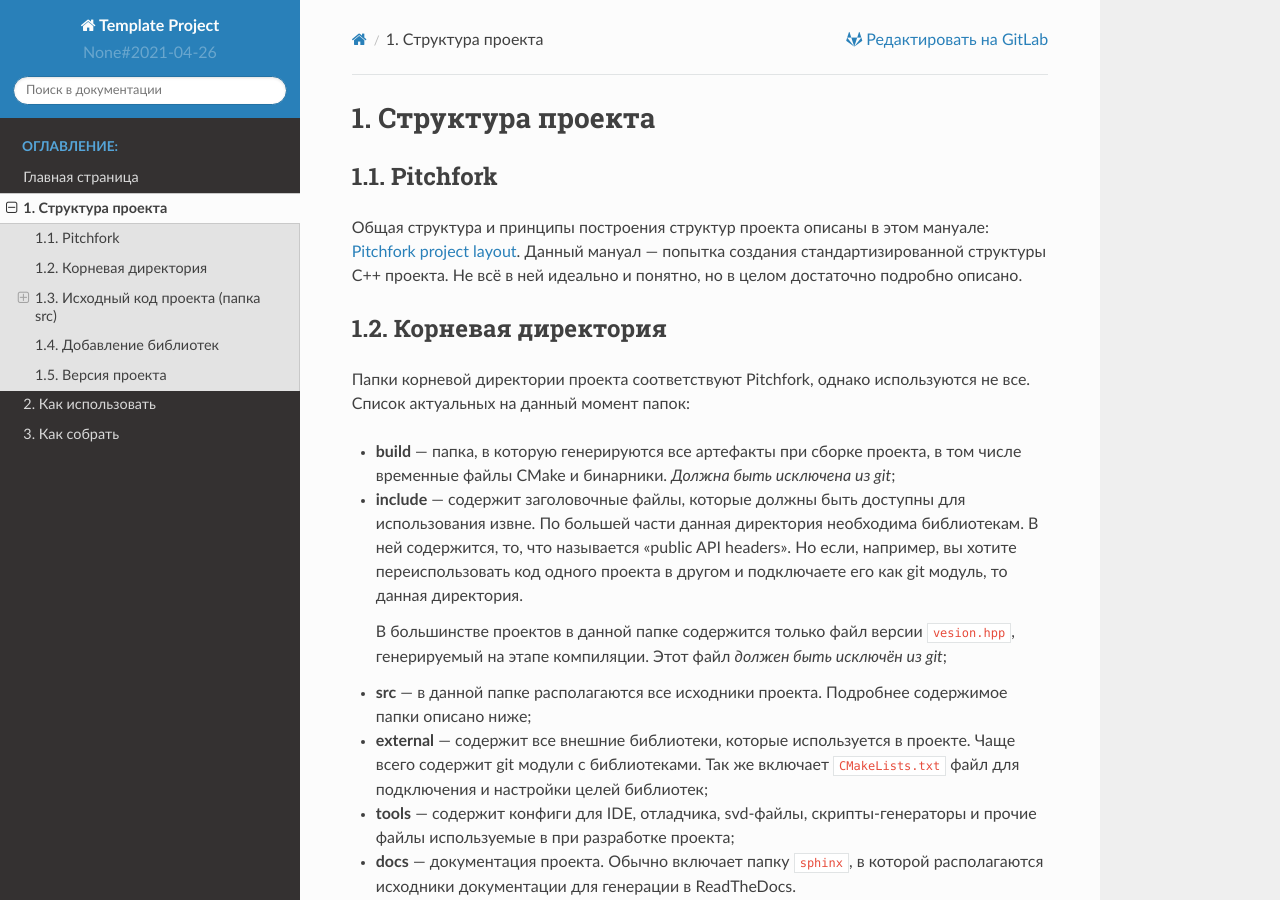
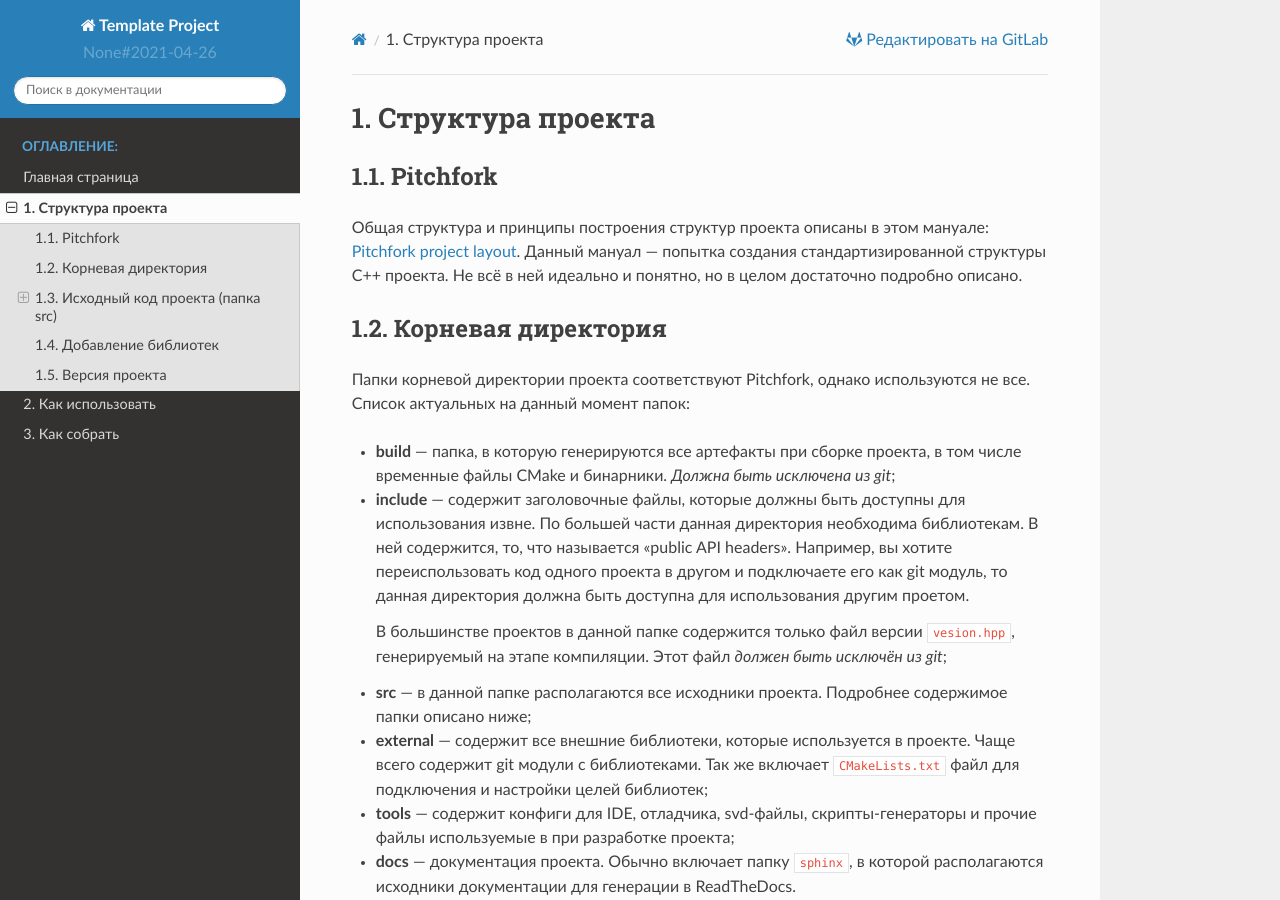
Before and after one commit to zartavr/test1, a Sphinx documentation site: the page built from docs/sphinx/pages/project_structure.rst, in a window 1280 px wide and 900 px high. Built offline with Sphinx 7.4.7 and the Read the Docs theme 2.0.0, drawn with Linux system fonts in a browser that asks for light colours.

Commit message:
[project_structure] Fix typo in `include` dir descrition

```diff
--- a/docs/sphinx/pages/project_structure.rst
+++ b/docs/sphinx/pages/project_structure.rst
@@ -22,9 +22,10 @@ spec.bs>`_. Данный мануал — попытка создания ста
 
 - **include** — содержит заголовочные файлы, которые должны быть доступны для
   использования извне. По большей части данная директория необходима
-  библиотекам. В ней содержится, то, что называется "public API headers". Но
-  если, например, вы хотите переиспользовать код одного проекта в другом и
-  подключаете его как git модуль, то данная директория.
+  библиотекам. В ней содержится, то, что называется "public API headers".
+  Например, вы хотите переиспользовать код одного проекта в другом и
+  подключаете его как git модуль, то данная директория должна быть доступна
+  для использования другим проетом.
 
   В большинстве проектов в данной папке содержится только файл версии
   ``vesion.hpp``, генерируемый на этапе компиляции.
```
